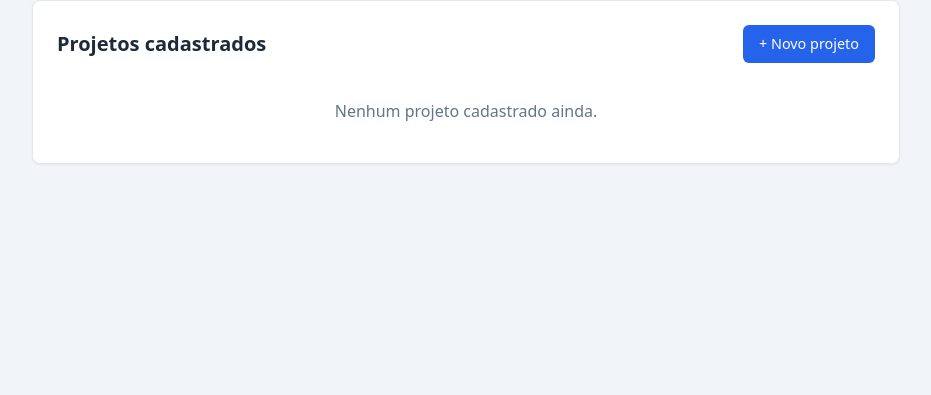
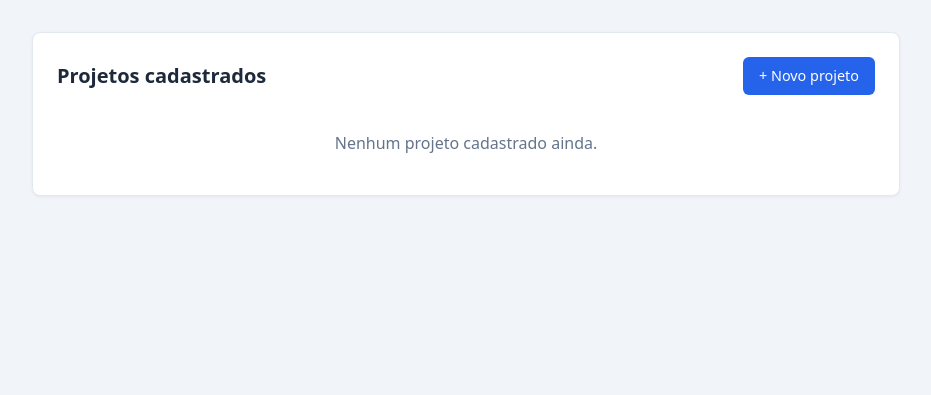
Before and after one commit to pdr-guilherme/atv18-pi-v2, a Django app: page / in a window 1280 px wide. Shown: the part 62-457 px from the top of the page, without its empty margins (174-1105 px from the left). Run offline with Django 5.2, Linux system fonts and the light colour scheme; data that the repository does not hold is empty.

Commit message:
feat: corrigir bug com especificidade do css em base.html

```diff
--- a/core/templates/core/base.html
+++ b/core/templates/core/base.html
@@ -14,7 +14,8 @@
         </div>
     </header>
 
-    <main class="container">
+    <main>
+        <div class="container">
             {% if messages %}
                 <ul class="messages">
                     {% for message in messages %}
@@ -24,6 +25,7 @@
             {% endif %}
 
             {% block content %}{% endblock %}
+        </div>
     </main>
 
     <footer class="footer">
```
Lines whose indentation alone changed are shown as unchanged.
